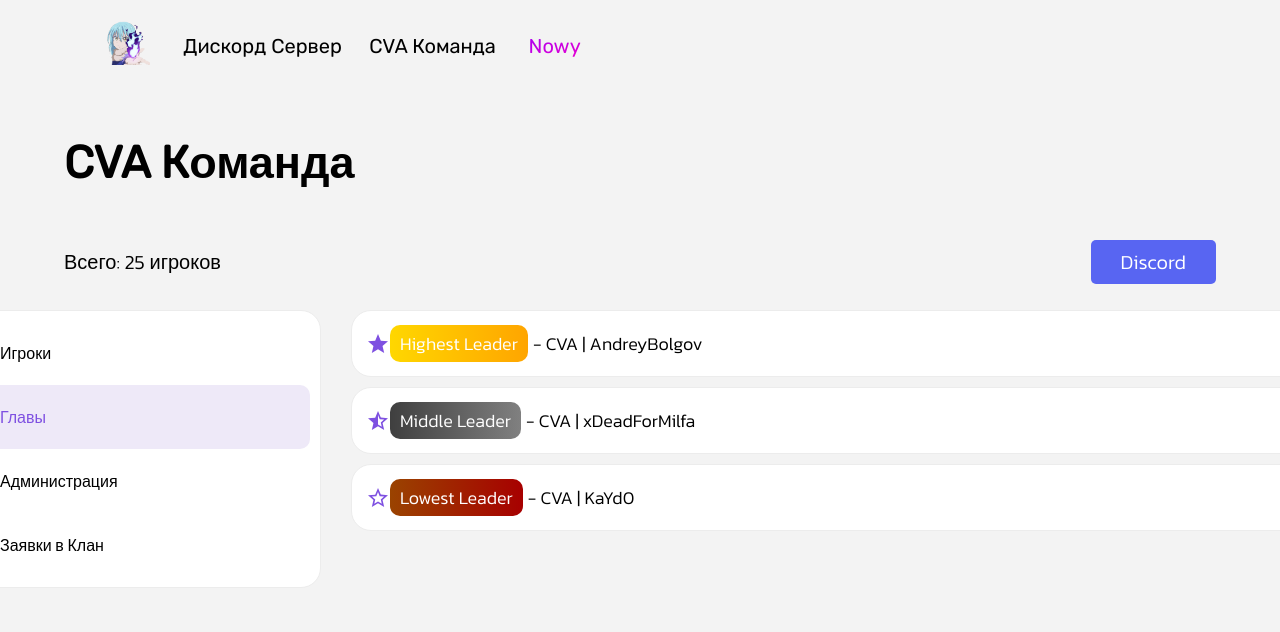
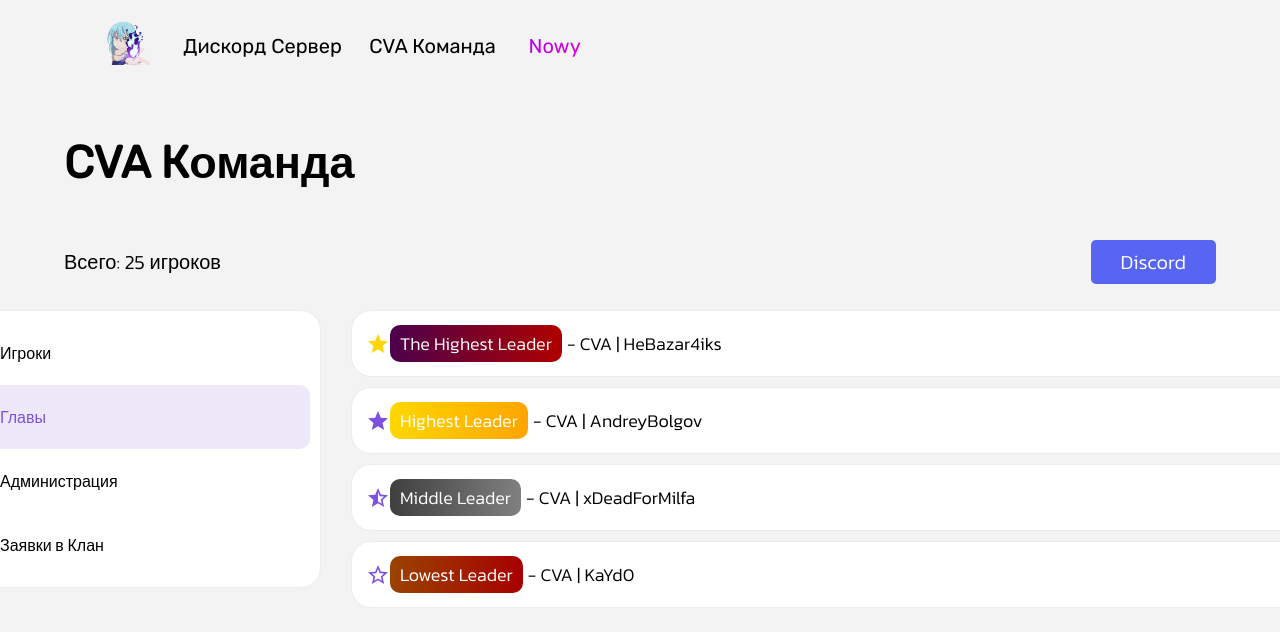
Before and after one commit to TheNowy/Tempo, a React (Vite) app: page /Commands in a window 1280 px wide. Both pictures are taken after a click on the element "Главы". Shown: the top 632 px of the page. Built offline with nearby package versions, Linux system fonts and the light colour scheme.

Commit message:
NewLeader

```diff
--- a/src/components/pages/Commands/Sandbox/Sandbox.module.scss
+++ b/src/components/pages/Commands/Sandbox/Sandbox.module.scss
@@ -67,6 +67,7 @@
     flex-direction: column;
     position: relative;
     width: 100%;
+    transition: 1s;
 
     display: none;
 
@@ -147,6 +148,9 @@
         svg {
           color: #7e50e1;
         }
+        .hight {
+          color: gold;
+        }
 
         span {
           margin-right: 5px;
@@ -165,6 +169,14 @@
             rgb(0, 174, 255),
             rgb(0, 23, 232)
           );
+        }
+        .LeaderLVL4 {
+          background: linear-gradient(
+            to right,
+            rgb(145, 0, 135),
+            rgb(75, 0, 122)
+          );
+          background: linear-gradient(to right, rgb(76, 0, 76), rgb(175, 0, 0));
         }
         .LeaderLVL3 {
           background: linear-gradient(to right, gold, orange);
--- a/src/components/pages/Commands/Sandbox/Sandbox.tsx
+++ b/src/components/pages/Commands/Sandbox/Sandbox.tsx
@@ -1,6 +1,6 @@
 import Style from "./Sandbox.module.scss";
 import { useState, useEffect } from "react";
-
+import { Container } from "@mui/material";
 import { Link } from "react-router-dom";
 
 import FormatListBulletedIcon from "@mui/icons-material/FormatListBulleted";
@@ -146,6 +146,13 @@ const Sandbox = () => {
             }`}>
             <div className={Style.players}>
               <h1>
+                <StarIcon className={Style.hight} />
+                <span className={Style.LeaderLVL4}>The Highest Leader</span> -
+                CVA | HeBazar4iks
+              </h1>
+            </div>
+            <div className={Style.players}>
+              <h1>
                 <StarIcon />
                 <span className={Style.LeaderLVL3}>Highest Leader</span> - CVA |
                 AndreyBolgov
```
